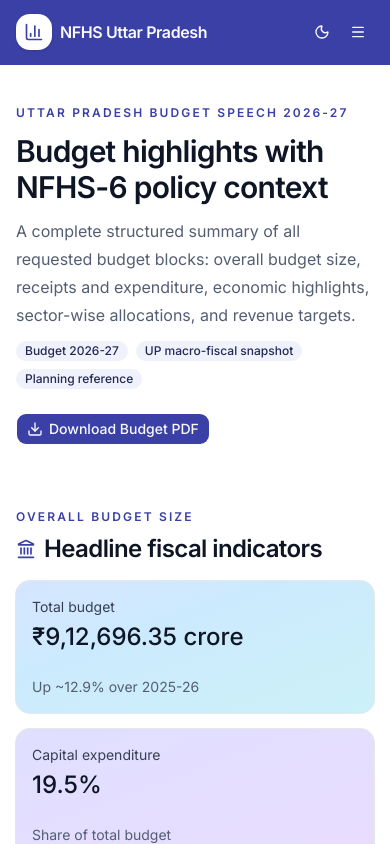
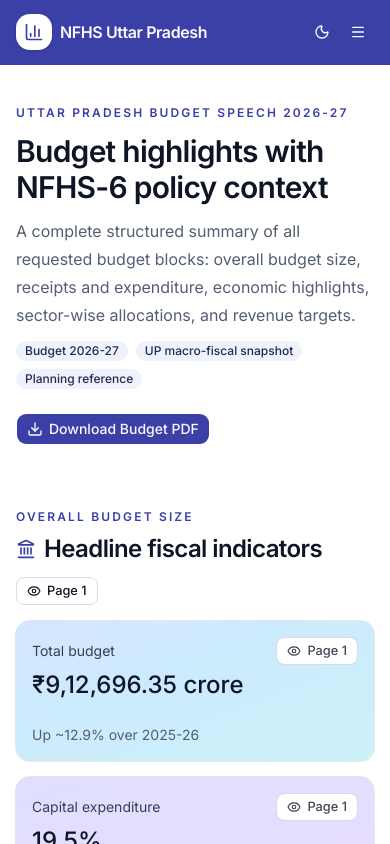
Before and after one commit to Harshmalik017/NFHS, a Next.js app: page /budget-speech in a window 390 px wide. Shown: the top 844 px of the page. Built offline with nearby package versions, Linux system fonts and the light colour scheme.

Commit message:
feat: add budget speech page reference previews
Add source page references across budget sections and cards, plus eye-triggered dialog previews with a red close action to verify each value against the Budget Speech PDF.

Co-authored-by: Copilot <223556219+Copilot@users.noreply.github.com>

```diff
--- a/src/app/budget-speech/page.tsx
+++ b/src/app/budget-speech/page.tsx
@@ -12,6 +12,7 @@ import {
   UserRoundCheck,
 } from "lucide-react";
 
+import { BudgetSpeechPagePreview } from "@/components/budget-speech-page-preview";
 import { PageShell } from "@/components/page-shell";
 import { Badge } from "@/components/ui/badge";
 import { buttonVariants } from "@/components/ui/button";
@@ -44,30 +45,35 @@ const overallBudgetSize = [
     value: "₹9,12,696.35 crore",
     note: "Up ~12.9% over 2025-26",
     gradient: "from-blue-500/20 to-cyan-500/20",
+    sourcePage: 1,
   },
   {
     title: "Capital expenditure",
     value: "19.5%",
     note: "Share of total budget",
     gradient: "from-indigo-500/20 to-violet-500/20",
+    sourcePage: 1,
   },
   {
     title: "New schemes",
     value: "₹43,565.33 crore",
     note: "Allocated to new initiatives",
     gradient: "from-emerald-500/20 to-teal-500/20",
+    sourcePage: 1,
   },
   {
     title: "Fiscal deficit",
     value: "₹1,18,480.59 crore",
     note: "2.98% of estimated GSDP, within the 3% limit set by the 16th Finance Commission",
     gradient: "from-amber-500/20 to-orange-500/20",
+    sourcePage: 2,
   },
   {
     title: "Debt-to-GSDP ratio target",
     value: "23.1%",
     note: "From 27% in 2024-25, long-term goal under 20%",
     gradient: "from-fuchsia-500/20 to-pink-500/20",
+    sourcePage: 2,
   },
 ];
 
@@ -77,72 +83,91 @@ const receiptsExpenditure = [
     value: "₹8,48,233.18 crore",
     breakdown:
       "Revenue receipts ₹7,28,928.12 crore + capital receipts ₹1,19,305.06 crore",
+    sourcePage: 1,
   },
   {
     label: "Total expenditure",
     value: "₹9,12,696.35 crore",
     breakdown:
       "Revenue account ₹6,64,470.55 crore + capital account ₹2,48,225.81 crore",
+    sourcePage: 1,
   },
   {
     label: "Revenue surplus",
     value: "₹64,457.57 crore",
     breakdown: "Positive surplus position",
+    sourcePage: 2,
   },
 ];
 
 const economicHighlights = [
-  "UP's GSDP (2024-25 quick estimate): ₹30.25 lakh crore, up 13.4% year-on-year",
-  "Per capita income: ₹1,09,844 (estimated ₹1,20,000 for 2025-26), more than double the 2016-17 figure",
-  "Unemployment rate down to 2.24%",
-  "UP climbed from 29th to 18th in the SDG India Index (2018-19 to 2023-24)",
-  "~₹50 lakh crore in MoUs signed via Global Investors Summit (Feb 2024), with ~₹15 lakh crore worth of projects already ground-broken",
+  {
+    text: "UP's GSDP (2024-25 quick estimate): ₹30.25 lakh crore, up 13.4% year-on-year",
+    sourcePage: 1,
+  },
+  {
+    text: "Per capita income: ₹1,09,844 (estimated ₹1,20,000 for 2025-26), more than double the 2016-17 figure",
+    sourcePage: 1,
+  },
+  { text: "Unemployment rate down to 2.24%", sourcePage: 1 },
+  {
+    text: "UP climbed from 29th to 18th in the SDG India Index (2018-19 to 2023-24)",
+    sourcePage: 1,
+  },
+  {
+    text: "~₹50 lakh crore in MoUs signed via Global Investors Summit (Feb 2024), with ~₹15 lakh crore worth of projects already ground-broken",
+    sourcePage: 1,
+  },
 ];
 
 const sectorAllocations = [
-  { sector: "Basic Education", allocation: "₹77,622 crore", change: "—" },
+  { sector: "Basic Education", allocation: "₹77,622 crore", change: "—", sourcePage: 1 },
   {
     sector: "Medical, Health & Family Welfare",
     allocation: "₹37,956 crore",
     change: "+15%",
+    sourcePage: 1,
   },
-  { sector: "Secondary Education", allocation: "₹22,167 crore", change: "+15%" },
-  { sector: "Energy", allocation: "₹65,926 crore", change: "+8%" },
-  { sector: "Irrigation & Flood Control", allocation: "₹18,290 crore", change: "+30%" },
-  { sector: "Roads & Bridges", allocation: "₹34,468 crore", change: "—" },
+  { sector: "Secondary Education", allocation: "₹22,167 crore", change: "+15%", sourcePage: 1 },
+  { sector: "Energy", allocation: "₹65,926 crore", change: "+8%", sourcePage: 1 },
+  { sector: "Irrigation & Flood Control", allocation: "₹18,290 crore", change: "+30%", sourcePage: 1 },
+  { sector: "Roads & Bridges", allocation: "₹34,468 crore", change: "—", sourcePage: 1 },
   {
     sector: "Namami Gange & Rural Water Supply",
     allocation: "₹22,676 crore",
     change: "—",
+    sourcePage: 1,
   },
-  { sector: "Panchayati Raj", allocation: "₹32,090 crore", change: "+67%" },
-  { sector: "Rural Development", allocation: "₹25,500 crore", change: "—" },
-  { sector: "Urban Development", allocation: "₹26,514 crore", change: "—" },
-  { sector: "Agriculture", allocation: "₹10,888 crore", change: "+20%" },
-  { sector: "Medical Education", allocation: "₹14,997 crore", change: "—" },
+  { sector: "Panchayati Raj", allocation: "₹32,090 crore", change: "+67%", sourcePage: 1 },
+  { sector: "Rural Development", allocation: "₹25,500 crore", change: "—", sourcePage: 1 },
+  { sector: "Urban Development", allocation: "₹26,514 crore", change: "—", sourcePage: 1 },
+  { sector: "Agriculture", allocation: "₹10,888 crore", change: "+20%", sourcePage: 1 },
+  { sector: "Medical Education", allocation: "₹14,997 crore", change: "—", sourcePage: 1 },
   {
     sector: "Infrastructure & Industrial Development",
     allocation: "₹27,103 crore",
     change: "+13%",
+    sourcePage: 1,
   },
-  { sector: "IT & Electronics", allocation: "₹2,059 crore", change: "+76%" },
-  { sector: "Social Welfare", allocation: "₹14,953 crore", change: "+8%" },
-  { sector: "Women & Child Development", allocation: "₹18,620 crore", change: "+11%" },
-  { sector: "Judiciary", allocation: "₹9,845 crore", change: "+9%" },
+  { sector: "IT & Electronics", allocation: "₹2,059 crore", change: "+76%", sourcePage: 1 },
+  { sector: "Social Welfare", allocation: "₹14,953 crore", change: "+8%", sourcePage: 1 },
+  { sector: "Women & Child Development", allocation: "₹18,620 crore", change: "+11%", sourcePage: 1 },
+  { sector: "Judiciary", allocation: "₹9,845 crore", change: "+9%", sourcePage: 1 },
   {
     sector: "Vocational Education & Skill Development",
     allocation: "₹3,349 crore",
     change: "+88%",
+    sourcePage: 1,
   },
-  { sector: "Handloom & Textiles", allocation: "₹5,041 crore", change: "5x increase" },
-  { sector: "Food & Civil Supplies", allocation: "₹20,124 crore", change: "—" },
+  { sector: "Handloom & Textiles", allocation: "₹5,041 crore", change: "5x increase", sourcePage: 1 },
+  { sector: "Food & Civil Supplies", allocation: "₹20,124 crore", change: "—", sourcePage: 1 },
 ];
 
 const revenueTargets = [
-  { source: "State GST + VAT", target: "₹1,49,956 crore" },
-  { source: "Excise duty", target: "₹71,278 crore" },
-  { source: "Stamps & Registration", target: "₹43,802 crore" },
-  { source: "Vehicle tax", target: "₹15,808 crore" },
+  { source: "State GST + VAT", target: "₹1,49,956 crore", sourcePage: 2 },
+  { source: "Excise duty", target: "₹71,278 crore", sourcePage: 2 },
+  { source: "Stamps & Registration", target: "₹43,802 crore", sourcePage: 2 },
+  { source: "Vehicle tax", target: "₹15,808 crore", sourcePage: 2 },
 ];
 
 const categorisationCards = [
@@ -166,6 +191,7 @@ const categorisationCards = [
     budgetLines: ["Health & Family Welfare: ₹37,956 crore", "Women & Child Development: ₹18,620 crore", "Kanya Sumangala: ₹400 crore"],
     Icon: Baby,
     className: "from-amber-500/10 to-orange-500/10",
+    sourcePage: 1,
   },
   {
     title: "School-age children (6-14 years)",
@@ -187,6 +213,7 @@ const categorisationCards = [
     budgetLines: ["Basic Education: ₹77,622 crore", "Secondary Education: ₹22,167 crore", "Namami Gange & Rural Water: ₹22,676 crore"],
     Icon: School,
     className: "from-cyan-500/10 to-blue-500/10",
+    sourcePage: 1,
   },
   {
     title: "Adolescents and youth (10-19 years)",
@@ -208,6 +235,7 @@ const categorisationCards = [
     budgetLines: ["Kanya Sumangala: ₹400 crore", "Scholarships: ₹3,060.5 crore", "Social welfare schemes: ₹14,953 crore", "Employment missions: ₹200 crore"],
     Icon: UserRoundCheck,
     className: "from-violet-500/10 to-fuchsia-500/10",
+    sourcePage: 2,
   },
   {
     title: "Women of reproductive age (15-49 years)",
@@ -224,6 +252,7 @@ const categorisationCards = [
     budgetLines: ["Health & Family Welfare: ₹37,956 crore", "Women & Child Development: ₹18,620 crore", "Working women hostels: ₹100 crore"],
     Icon: ShieldCheck,
     className: "from-emerald-500/10 to-teal-500/10",
+    sourcePage: 2,
   },
   {
     title: "Adults and elderly (50+ years)",
@@ -240,6 +269,7 @@ const categorisationCards = [
     budgetLines: ["Old age/farmer pension: ₹8,950 crore", "Nirashrit Mahila Pension: ₹3,500 crore", "Divyang pension: ₹1,470 crore"],
     Icon: HeartPulse,
     className: "from-rose-500/10 to-pink-500/10",
+    sourcePage: 2,
   },
 ];
 
@@ -271,16 +301,22 @@ export default function BudgetSpeechPage() {
         <section aria-labelledby="overall-budget-size" className="space-y-4">
           <div>
             <p className="eyebrow">Overall budget size</p>
-            <h2 id="overall-budget-size" className="section-heading mt-2 flex items-center gap-2">
+            <div className="mt-2 flex flex-wrap items-center gap-3">
+              <h2 id="overall-budget-size" className="section-heading flex items-center gap-2">
                 <Landmark className="size-5 text-primary" aria-hidden="true" />
                 Headline fiscal indicators
               </h2>
+              <BudgetSpeechPagePreview page={1} title="Overall budget size references" />
+            </div>
           </div>
           <div className="grid gap-4 sm:grid-cols-2 xl:grid-cols-3">
             {overallBudgetSize.map((item) => (
               <Card key={item.title} className={cn("border-primary/20 bg-gradient-to-br", item.gradient)}>
                 <CardHeader className="pb-2">
-                  <CardDescription className="text-foreground/80">{item.title}</CardDescription>
+                  <CardDescription className="flex items-center justify-between gap-2 text-foreground/80">
+                    <span>{item.title}</span>
+                    <BudgetSpeechPagePreview page={item.sourcePage} title={item.title} />
+                  </CardDescription>
                   <CardTitle className="text-2xl">{item.value}</CardTitle>
                 </CardHeader>
                 <CardContent>
@@ -294,16 +330,22 @@ export default function BudgetSpeechPage() {
         <section aria-labelledby="receipts-expenditure" className="space-y-4">
           <div>
             <p className="eyebrow">Receipts & expenditure</p>
-            <h2 id="receipts-expenditure" className="section-heading mt-2 flex items-center gap-2">
+            <div className="mt-2 flex flex-wrap items-center gap-3">
+              <h2 id="receipts-expenditure" className="section-heading flex items-center gap-2">
                 <ReceiptText className="size-5 text-primary" aria-hidden="true" />
                 Fiscal flow snapshot
               </h2>
+              <BudgetSpeechPagePreview page={1} title="Receipts and expenditure references" />
+            </div>
           </div>
           <div className="grid gap-4 md:grid-cols-3">
             {receiptsExpenditure.map((item) => (
               <Card key={item.label} className="border-primary/20 bg-primary/5">
                 <CardHeader className="pb-2">
-                  <CardTitle className="text-lg">{item.label}</CardTitle>
+                  <CardTitle className="flex items-center justify-between gap-2 text-lg">
+                    <span>{item.label}</span>
+                    <BudgetSpeechPagePreview page={item.sourcePage} title={item.label} />
+                  </CardTitle>
                 </CardHeader>
                 <CardContent className="space-y-2">
                   <p className="text-2xl font-semibold tracking-tight">{item.value}</p>
@@ -317,17 +359,23 @@ export default function BudgetSpeechPage() {
         <section aria-labelledby="economic-highlights" className="space-y-4">
           <div>
             <p className="eyebrow">Economic highlights</p>
-            <h2 id="economic-highlights" className="section-heading mt-2 flex items-center gap-2">
+            <div className="mt-2 flex flex-wrap items-center gap-3">
+              <h2 id="economic-highlights" className="section-heading flex items-center gap-2">
                 <LineChart className="size-5 text-primary" aria-hidden="true" />
                 Growth and development signals
               </h2>
+              <BudgetSpeechPagePreview page={1} title="Economic highlights references" />
+            </div>
           </div>
           <Card className="border-primary/20 bg-gradient-to-br from-sky-500/10 to-indigo-500/10">
             <CardContent className="pt-6">
               <ul className="space-y-3 text-sm leading-6 text-muted-foreground">
                 {economicHighlights.map((item) => (
-                  <li key={item} className="list-inside list-disc">
-                    {item}
+                  <li key={item.text} className="list-inside list-disc">
+                    <span>{item.text}</span>{" "}
+                    <span className="ml-1 inline-flex align-middle">
+                      <BudgetSpeechPagePreview page={item.sourcePage} title={item.text} />
+                    </span>
                   </li>
                 ))}
               </ul>
@@ -338,9 +386,12 @@ export default function BudgetSpeechPage() {
         <section aria-labelledby="sector-allocations" className="space-y-4">
           <div>
             <p className="eyebrow">Sector-wise allocations</p>
-            <h2 id="sector-allocations" className="section-heading mt-2">
+            <div className="mt-2 flex flex-wrap items-center gap-3">
+              <h2 id="sector-allocations" className="section-heading">
                 Major allocations and year-on-year change
               </h2>
+              <BudgetSpeechPagePreview page={1} title="Sector-wise allocations references" />
+            </div>
           </div>
           <div className="overflow-hidden rounded-xl border bg-card">
             <div className="max-h-[34rem] overflow-auto">
@@ -350,6 +401,7 @@ export default function BudgetSpeechPage() {
                     <TableHead className="min-w-80">Sector</TableHead>
                     <TableHead className="text-right">Allocation</TableHead>
                     <TableHead className="text-right">Change vs 2025-26</TableHead>
+                    <TableHead className="text-right">Source</TableHead>
                   </TableRow>
                 </TableHeader>
                 <TableBody>
@@ -358,6 +410,9 @@ export default function BudgetSpeechPage() {
                       <TableCell className="font-medium">{row.sector}</TableCell>
                       <TableCell className="text-right tabular-nums">{row.allocation}</TableCell>
                       <TableCell className="text-right tabular-nums">{row.change}</TableCell>
+                      <TableCell className="text-right">
+                        <BudgetSpeechPagePreview page={row.sourcePage} title={row.sector} />
+                      </TableCell>
                     </TableRow>
                   ))}
                 </TableBody>
@@ -369,16 +424,22 @@ export default function BudgetSpeechPage() {
         <section aria-labelledby="revenue-targets" className="space-y-4">
           <div>
             <p className="eyebrow">Revenue targets</p>
-            <h2 id="revenue-targets" className="section-heading mt-2 flex items-center gap-2">
+            <div className="mt-2 flex flex-wrap items-center gap-3">
+              <h2 id="revenue-targets" className="section-heading flex items-center gap-2">
                 <Target className="size-5 text-primary" aria-hidden="true" />
                 Key own-tax and non-tax targets
               </h2>
+              <BudgetSpeechPagePreview page={2} title="Revenue targets references" />
+            </div>
           </div>
           <div className="grid gap-4 sm:grid-cols-2 xl:grid-cols-4">
             {revenueTargets.map((item) => (
               <Card key={item.source} className="border-primary/20 bg-gradient-to-br from-emerald-500/10 to-teal-500/10">
                 <CardHeader className="pb-2">
-                  <CardDescription>{item.source}</CardDescription>
+                  <CardDescription className="flex items-center justify-between gap-2">
+                    <span>{item.source}</span>
+                    <BudgetSpeechPagePreview page={item.sourcePage} title={item.source} />
+                  </CardDescription>
                   <CardTitle className="text-xl">{item.target}</CardTitle>
                 </CardHeader>
               </Card>
@@ -389,9 +450,12 @@ export default function BudgetSpeechPage() {
         <section aria-labelledby="budget-categorisation" className="space-y-4">
           <div>
             <p className="eyebrow">Categorisation cards</p>
-            <h2 id="budget-categorisation" className="section-heading mt-2">
+            <div className="mt-2 flex flex-wrap items-center gap-3">
+              <h2 id="budget-categorisation" className="section-heading">
                 Life-cycle categorisation for NFHS-linked planning
               </h2>
+              <BudgetSpeechPagePreview page={2} title="Life-cycle categorisation references" />
+            </div>
             <p className="mt-2 text-sm leading-6 text-muted-foreground">
               From data to action: linking district indicators with schemes and budget heads.
             </p>
@@ -405,7 +469,10 @@ export default function BudgetSpeechPage() {
                 <CardHeader className="pb-2">
                   <CardTitle className="flex items-start justify-between gap-3 text-base">
                     <span>{card.title}</span>
+                    <span className="inline-flex items-center gap-2">
                       <card.Icon className="size-4 text-primary" aria-hidden="true" />
+                      <BudgetSpeechPagePreview page={card.sourcePage} title={card.title} />
+                    </span>
                   </CardTitle>
                 </CardHeader>
                 <CardContent className="space-y-2">
--- /dev/null
+++ b/src/components/budget-speech-page-preview.tsx
@@ -0,0 +1,73 @@
+"use client";
+
+import { Eye, ExternalLink } from "lucide-react";
+
+import { Button } from "@/components/ui/button";
+import {
+  Dialog,
+  DialogClose,
+  DialogContent,
+  DialogDescription,
+  DialogFooter,
+  DialogHeader,
+  DialogTitle,
+  DialogTrigger,
+} from "@/components/ui/dialog";
+
+export function BudgetSpeechPagePreview({
+  page,
+  title,
+}: {
+  page: number;
+  title: string;
+}) {
+  const previewHref = `/Budget_Speech_2026_2027.pdf#page=${page}&zoom=page-fit`;
+
+  return (
+    <Dialog>
+      <DialogTrigger
+        render={
+          <Button type="button" size="sm" variant="outline" className="h-7 gap-1.5 px-2.5" />
+        }
+      >
+        <Eye className="size-3.5" aria-hidden="true" />
+        Page {page}
+      </DialogTrigger>
+      <DialogContent className="max-w-[min(95vw,72rem)] p-4 sm:max-w-[min(95vw,72rem)]" showCloseButton={false}>
+        <DialogHeader>
+          <DialogTitle>{title}</DialogTitle>
+          <DialogDescription className="flex items-center gap-2">
+            Budget Speech reference page {page}
+            <a
+              href={previewHref}
+              target="_blank"
+              rel="noreferrer"
+              className="inline-flex items-center gap-1 text-primary underline underline-offset-3"
+            >
+              Open full page
+              <ExternalLink className="size-3.5" aria-hidden="true" />
+            </a>
+          </DialogDescription>
+        </DialogHeader>
+        <iframe
+          src={previewHref}
+          title={`${title} - Budget Speech page ${page}`}
+          className="h-[72vh] w-full rounded-lg border"
+        />
+        <DialogFooter className="border-0 bg-transparent p-0 pt-2 sm:justify-end">
+          <DialogClose
+            render={
+              <Button
+                type="button"
+                variant="destructive"
+                className="bg-red-600 text-white hover:bg-red-700 dark:bg-red-700 dark:hover:bg-red-800"
+              />
+            }
+          >
+            Close
+          </DialogClose>
+        </DialogFooter>
+      </DialogContent>
+    </Dialog>
+  );
+}
```
Lines whose indentation alone changed are shown as unchanged.
